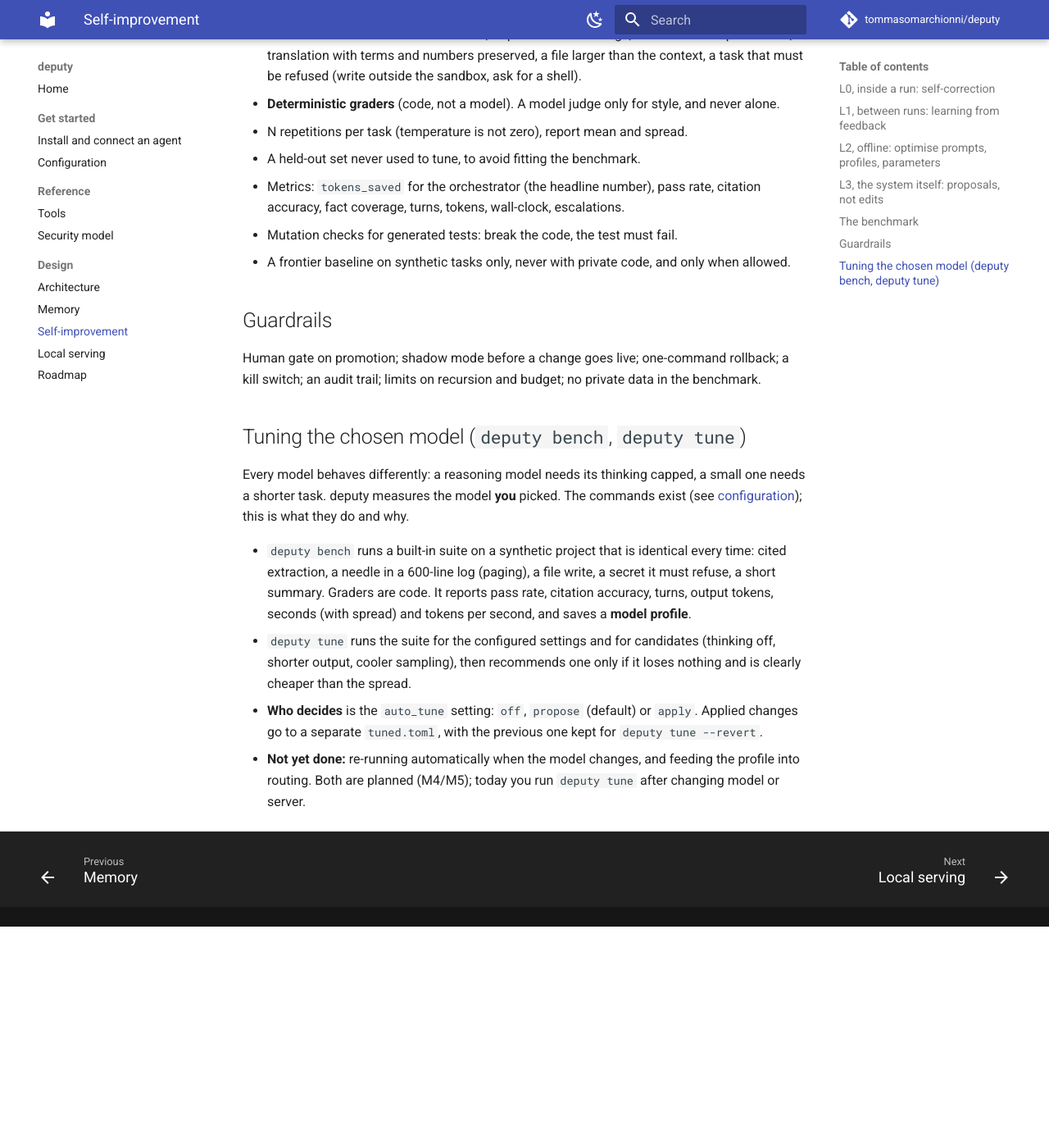
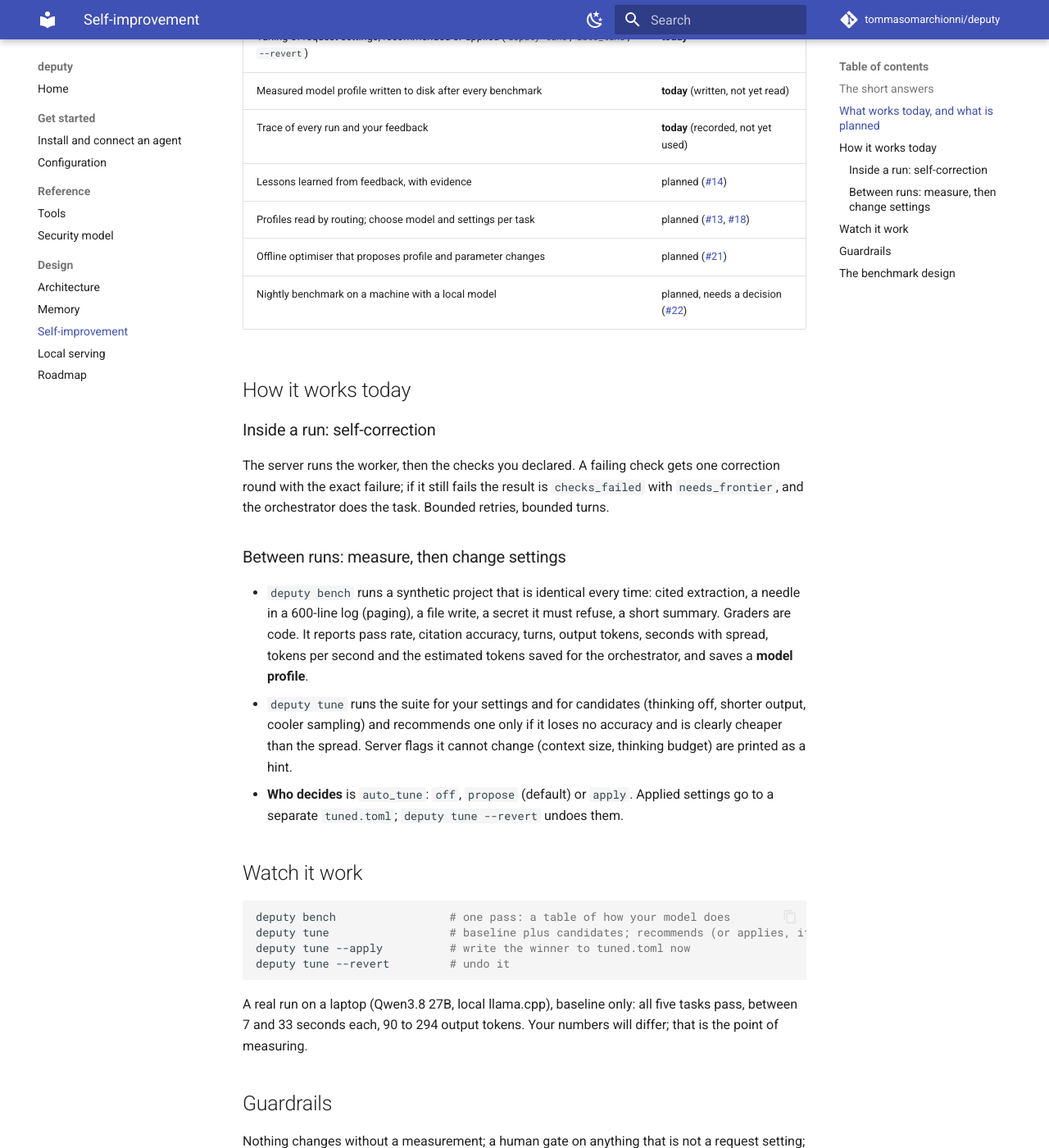
Before and after one commit to tommasomarchionni/deputy, an MkDocs documentation site: the page built from docs/self-improvement.md, in a window 1280 px wide and 1400 px high, scrolled down 887 px. Shown: the whole window at 82% size. Built offline with MkDocs 1.6.1 and Material for MkDocs 9.7.7, drawn with Linux system fonts in a browser that asks for light colours; comment, search, counter and statistics services are not loaded; before the commit the page ends 2017 px from its top, so only the background shows below that; some of the changed text lies outside the part shown.

Commit message:
docs: guidance for AI agents and docs that say what works today (#41)
CLAUDE.md, a fuller AGENTS.md, GitHub Copilot repository instructions and per-area instruction
files (linked from .claude/rules so each rule lives in one place), a test that keeps them
consistent, and a rewritten self-improvement page that separates what works today from what is
planned.

Signed-off-by: Tommaso Marchionni <8122764+tommasomarchionni@users.noreply.github.com>
Co-authored-by: Tommaso Marchionni <8122764+tommasomarchionni@users.noreply.github.com>

````diff
--- a/docs/self-improvement.md
+++ b/docs/self-improvement.md
@@ -1,29 +1,87 @@
-# Self-improvement
+# How deputy improves
 
-"Improves continuously" is only real if improvement is **measured**. Four levels, each with a gate.
+"Improves" is only real if it is **measured**. This page says what deputy does today, what it does
+not do yet, and how to watch it work.
 
-## L0, inside a run: self-correction
+## The short answers
 
-Verify with declared checks, retry with the exact failure, escalate to the orchestrator when it
-does not converge. Bounded retries, bounded depth, bounded budget.
+**Does it improve by itself as it runs?** Not yet. Today it improves when a measurement says so:
+`deputy bench` measures your model and `deputy tune` changes request settings only if they win. While
+it runs, deputy records a trace of every run and your `feedback`, but nothing reads them yet
+(lessons and routing are planned: [#13](https://github.com/tommasomarchionni/deputy/issues/13),
+[#14](https://github.com/tommasomarchionni/deputy/issues/14),
+[#18](https://github.com/tommasomarchionni/deputy/issues/18)).
 
-## L1, between runs: learning from feedback
+**Does it improve its own code?** No, and it will never do so unattended. Code changes are made by
+people (or by an agent working through the normal issue and pull-request process), and the benchmark
+and the tests are what find the defects. Real examples from this project: the benchmark reported a
+correct answer as failed, which exposed a gap in the citation grader (fixed, with tests); a property
+test found a bug in the settings writer (fixed). A future optimiser may *propose* changes with a
+benchmark report ([#21](https://github.com/tommasomarchionni/deputy/issues/21)); a human decides.
 
-The orchestrator reports accepted / rejected with a reason. Recurrent rejections become candidate
-lessons (see `memory.md`). A candidate enters memory only if the benchmark confirms it.
+**When can I see it?** Now. Run `deputy tune` against your model (a few minutes with a fast model,
+about a quarter of an hour with a slow local one). See [Watch it work](#watch-it-work).
 
-## L2, offline: optimise prompts, profiles, parameters
+## What works today, and what is planned
 
-Reflective prompt search (for example GEPA-style evolution or DSPy-style optimisers) proposes
-variants of agent profiles and parameters. Each candidate runs on the benchmark and is promoted
-only if it wins.
+| What | Status |
+| --- | --- |
+| Self-correction inside a run: checks, one retry with the exact failure, hand back (`needs_frontier`) | **today** |
+| Benchmark of your model on a built-in suite (`deputy bench`, `--json`) | **today** |
+| Tuning of request settings, recommended or applied (`deputy tune`, `auto_tune`, `--revert`) | **today** |
+| Measured model profile written to disk after every benchmark | **today** (written, not yet read) |
+| Trace of every run and your feedback | **today** (recorded, not yet used) |
+| Lessons learned from feedback, with evidence | planned ([#14](https://github.com/tommasomarchionni/deputy/issues/14)) |
+| Profiles read by routing; choose model and settings per task | planned ([#13](https://github.com/tommasomarchionni/deputy/issues/13), [#18](https://github.com/tommasomarchionni/deputy/issues/18)) |
+| Offline optimiser that proposes profile and parameter changes | planned ([#21](https://github.com/tommasomarchionni/deputy/issues/21)) |
+| Nightly benchmark on a machine with a local model | planned, needs a decision ([#22](https://github.com/tommasomarchionni/deputy/issues/22)) |
 
-## L3, the system itself: proposals, not edits
+## How it works today
 
-Changes to server code are written as a branch with the benchmark report attached. A human merges.
-Nothing rewrites its own code or prompts unattended in production.
+### Inside a run: self-correction
 
-## The benchmark
+The server runs the worker, then the checks you declared. A failing check gets one correction round
+with the exact failure; if it still fails the result is `checks_failed` with `needs_frontier`, and
+the orchestrator does the task. Bounded retries, bounded turns.
+
+### Between runs: measure, then change settings
+
+- `deputy bench` runs a synthetic project that is identical every time: cited extraction, a needle in
+  a 600-line log (paging), a file write, a secret it must refuse, a short summary. Graders are code.
+  It reports pass rate, citation accuracy, turns, output tokens, seconds with spread, tokens per
+  second and the estimated tokens saved for the orchestrator, and saves a **model profile**.
+- `deputy tune` runs the suite for your settings and for candidates (thinking off, shorter output,
+  cooler sampling) and recommends one only if it loses no accuracy and is clearly cheaper than the
+  spread. Server flags it cannot change (context size, thinking budget) are printed as a hint.
+- **Who decides** is `auto_tune`: `off`, `propose` (default) or `apply`. Applied settings go to a
+  separate `tuned.toml`; `deputy tune --revert` undoes them.
+
+## Watch it work
+
+```sh
+deputy bench                 # one pass: a table of how your model does
+deputy tune                  # baseline plus candidates; recommends (or applies, if you allow it)
+deputy tune --apply          # write the winner to tuned.toml now
+deputy tune --revert         # undo it
+```
+
+A real run on a laptop (Qwen3.8 27B, local llama.cpp), baseline only: all five tasks pass, between 7
+and 33 seconds each, 90 to 294 output tokens. Your numbers will differ; that is the point of
+measuring.
+
+## Guardrails
+
+Nothing changes without a measurement; a human gate on anything that is not a request setting; one
+command to roll back; no unattended edits of code or prompts; limits on retries and turns; no private
+data in the benchmark.
+
+## The benchmark design
+
+The suite today covers extraction, paging, writing, refusing and a short summary. Translation,
+code-with-a-test, repeats with a held-out split and a frontier baseline are planned
+([#5](https://github.com/tommasomarchionni/deputy/issues/5),
+[#6](https://github.com/tommasomarchionni/deputy/issues/6),
+[#8](https://github.com/tommasomarchionni/deputy/issues/8)). The design:
 
 - Tasks from real work: cited extraction, required-facts coverage, code that must pass a test,
   translation with terms and numbers preserved, a file larger than the context, a task that must
@@ -32,28 +90,4 @@ Nothing rewrites its own code or prompts unattended in production.
 - N repetitions per task (temperature is not zero), report mean and spread.
 - A held-out set never used to tune, to avoid fitting the benchmark.
 - Metrics: `tokens_saved` for the orchestrator (the headline number), pass rate, citation accuracy, fact coverage, turns, tokens, wall-clock, escalations.
-- Mutation checks for generated tests: break the code, the test must fail.
 - A frontier baseline on synthetic tasks only, never with private code, and only when allowed.
-
-## Guardrails
-
-Human gate on promotion; shadow mode before a change goes live; one-command rollback; a kill switch;
-an audit trail; limits on recursion and budget; no private data in the benchmark.
-
-## Tuning the chosen model (`deputy bench`, `deputy tune`)
-
-Every model behaves differently: a reasoning model needs its thinking capped, a small one needs a
-shorter task. deputy measures the model **you** picked. The commands exist (see
-[configuration](configuration.md#tuning)); this is what they do and why.
-
-- `deputy bench` runs a built-in suite on a synthetic project that is identical every time: cited
-  extraction, a needle in a 600-line log (paging), a file write, a secret it must refuse, a short
-  summary. Graders are code. It reports pass rate, citation accuracy, turns, output tokens,
-  seconds (with spread) and tokens per second, and saves a **model profile**.
-- `deputy tune` runs the suite for the configured settings and for candidates (thinking off,
-  shorter output, cooler sampling), then recommends one only if it loses nothing and is clearly
-  cheaper than the spread.
-- **Who decides** is the `auto_tune` setting: `off`, `propose` (default) or `apply`. Applied
-  changes go to a separate `tuned.toml`, with the previous one kept for `deputy tune --revert`.
-- **Not yet done:** re-running automatically when the model changes, and feeding the profile into
-  routing. Both are planned (M4/M5); today you run `deputy tune` after changing model or server.
````
Also changed, not shown: .claude/rules/ci.md (added, +1 -0 lines), .claude/rules/docs.md (added, +1 -0 lines), .claude/rules/python.md (added, +1 -0 lines), .claude/rules/tests.md (added, +1 -0 lines), AGENTS.md (+58 -13 lines), CLAUDE.md (added, +10 -0 lines), README.md (+7 -6 lines), docs/architecture.md (+10 -4 lines), docs/index.md (+6 -5 lines), docs/memory.md (+7 -0 lines), docs/roadmap.md (+12 -15 lines), .github/copilot-instructions.md (added), .github/instructions/ci.instructions.md (added), .github/instructions/docs.instructions.md (added), 2 more files, 1 other file.
